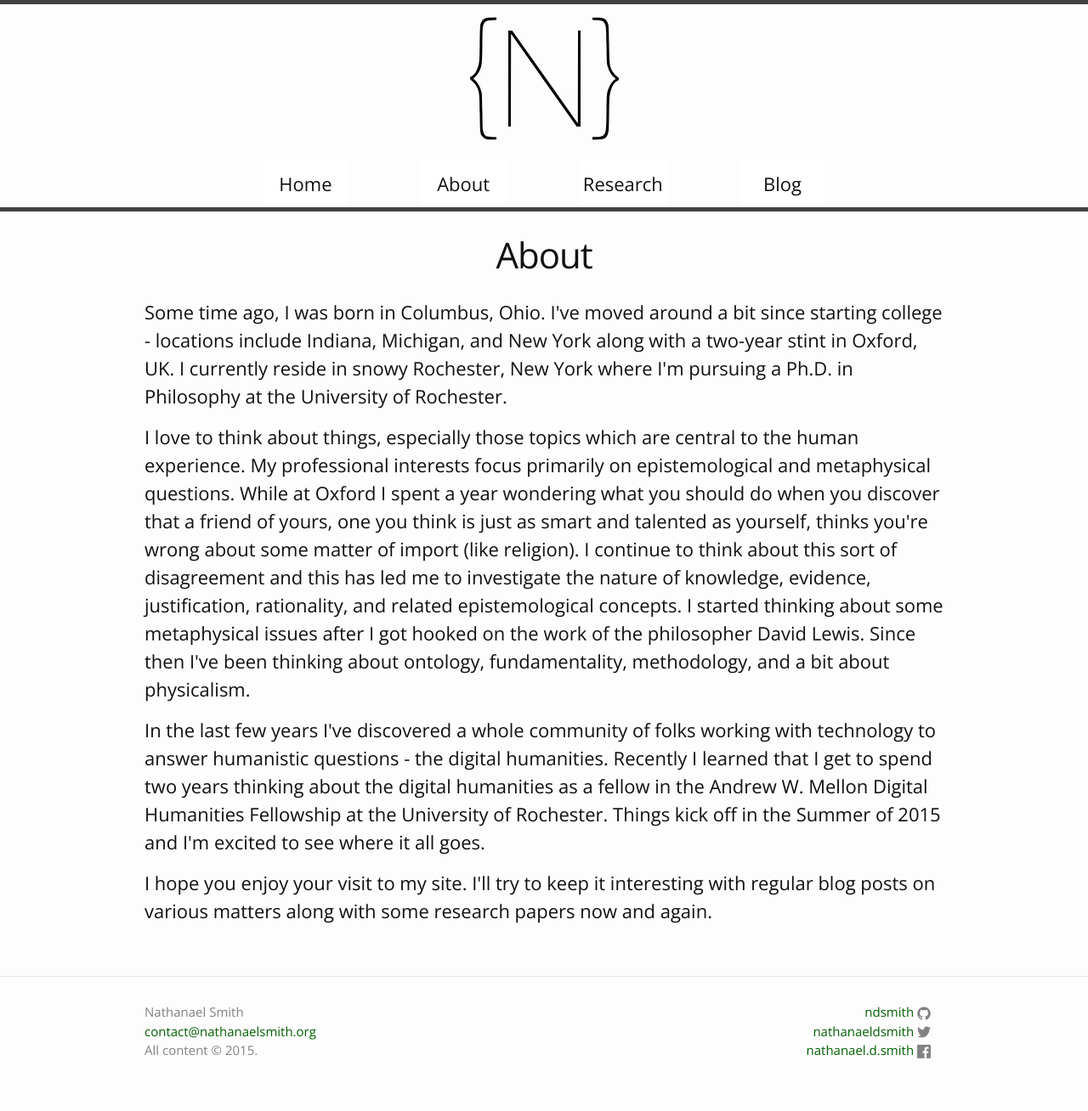
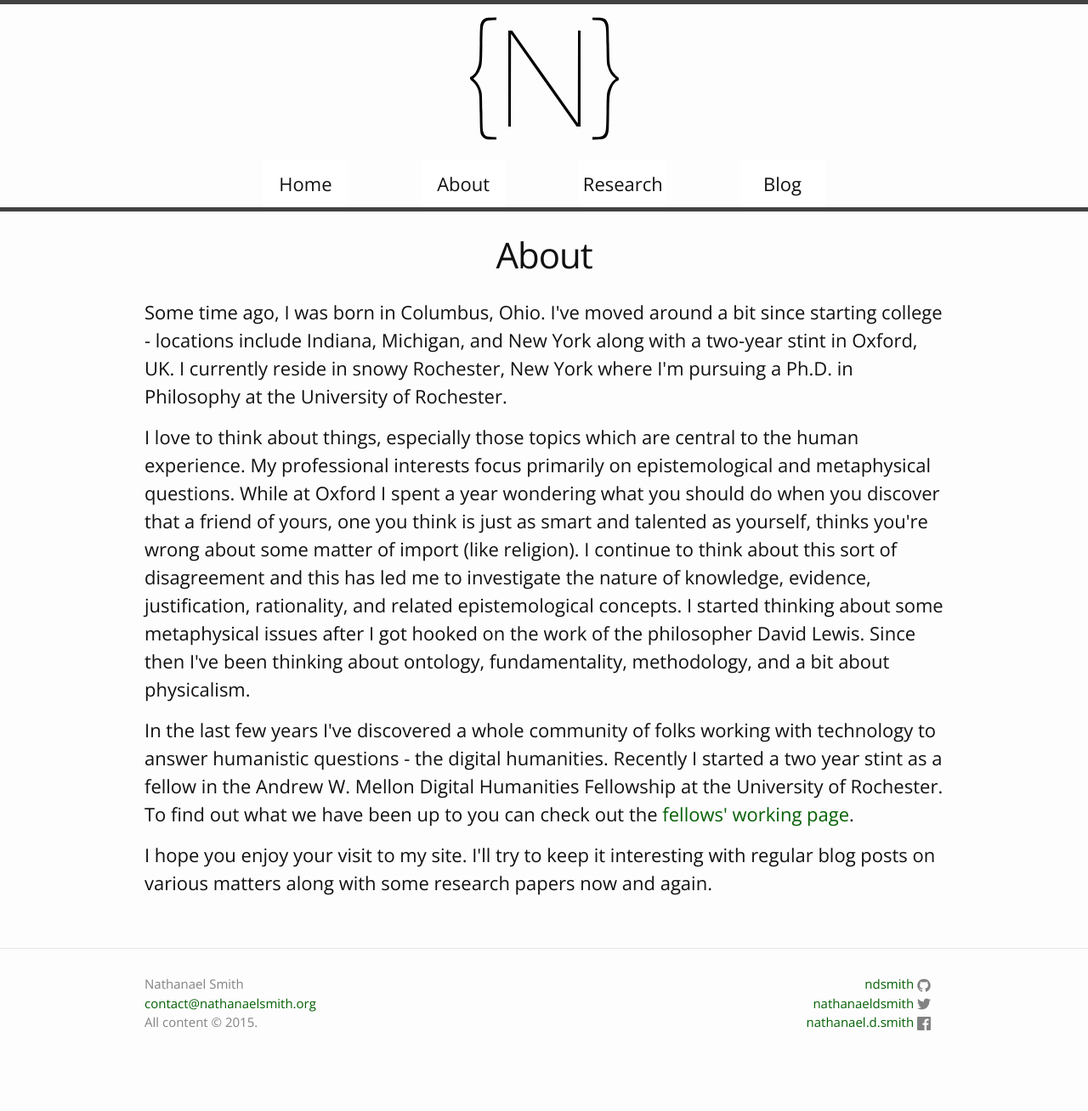
Before and after one commit to ndsmith/ndsmith.github.io, a Jekyll site: the page built from about/index.html, in a window 1280 px wide. Shown: the whole page at 85% size. Built offline with Jekyll 4.4.1, drawn with Linux system fonts in a browser that asks for light colours; after the commit the page ends 1275 px from its top, so only the background shows below that.

Commit message:
Updated About Page
Added info about starting the Mellon fellowship.

```diff
--- a/about/index.html
+++ b/about/index.html
@@ -10,6 +10,6 @@ weight: 2
 
 <p>I love to think about things, especially those topics which are central to the human experience. My professional interests focus primarily on epistemological and metaphysical questions. While at Oxford I spent a year wondering what you should do when you discover that a friend of yours, one you think is just as smart and talented as yourself, thinks you're wrong about some matter of import (like religion). I continue to think about this sort of disagreement and this has led me to investigate the nature of knowledge, evidence, justification, rationality, and related epistemological concepts. I started thinking about some metaphysical issues after I got hooked on the work of the philosopher David Lewis. Since then I've been thinking about ontology, fundamentality, methodology, and a bit about physicalism. </p>
 
-<p>In the last few years I've discovered a whole community of folks working with technology to answer humanistic questions - the digital humanities. Recently I learned that I get to spend two years thinking about the digital humanities as a fellow in the Andrew W. Mellon Digital Humanities Fellowship at the University of Rochester. Things kick off in the Summer of 2015 and I'm excited to see where it all goes. </p>
+<p>In the last few years I've discovered a whole community of folks working with technology to answer humanistic questions - the digital humanities. Recently I started a two year stint as a fellow in the Andrew W. Mellon Digital Humanities Fellowship at the University of Rochester. To find out what we have been up to you can check out the <a href="http://humanities.lib.rochester.edu/mellondh/">fellows' working page</a>. </p>
 
 <p>I hope you enjoy your visit to my site. I'll try to keep it interesting with regular blog posts on various matters along with some research papers now and again.</p>
```
